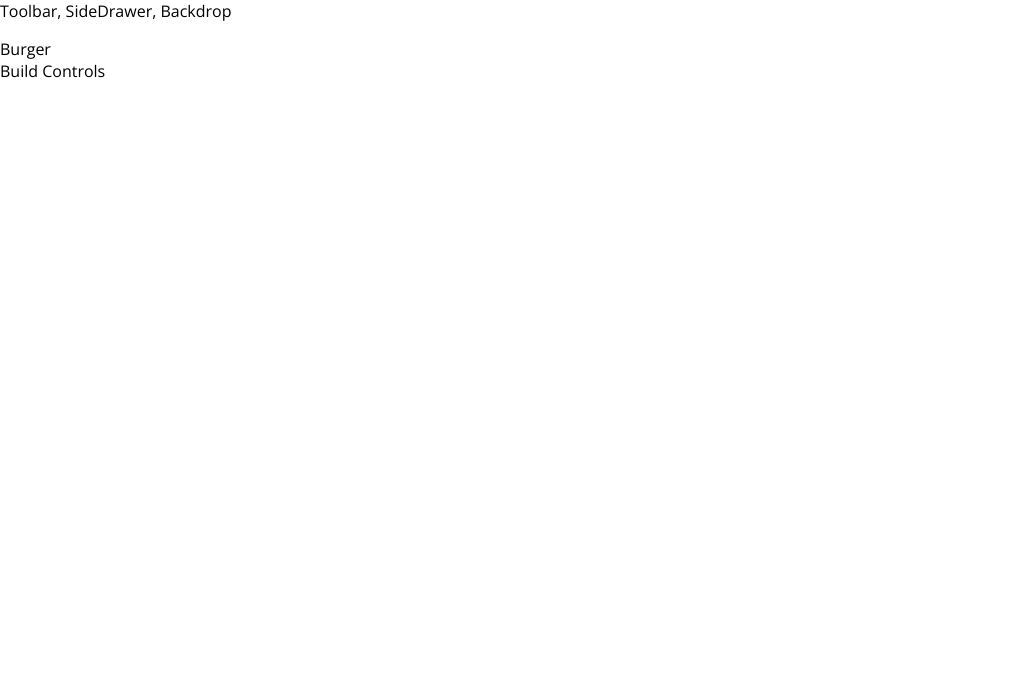
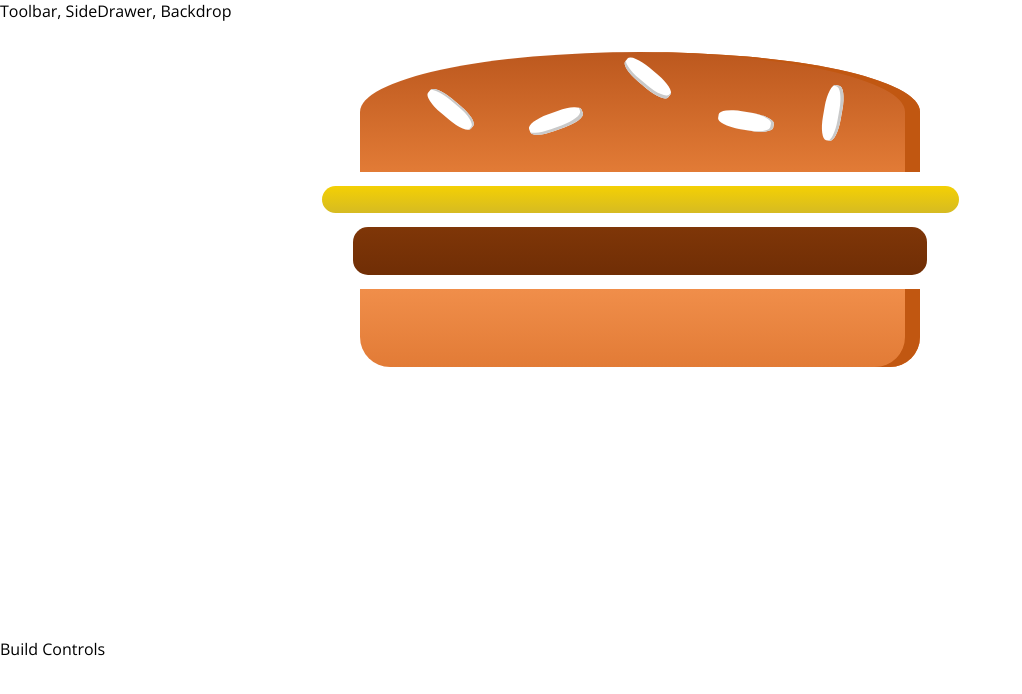
Before and after one commit to IuriiZhuk/react-burger, a React app: page / in a window 1280 px wide. Shown: the top 694 px of the page, without its empty margins (0-1022 px from the left). Built offline with nearby package versions, Linux system fonts and the light colour scheme.

Commit message:
Add Burger with hardcode ingredient

```diff
--- a/package.json
+++ b/package.json
@@ -31,6 +31,7 @@
     "postcss-flexbugs-fixes": "3.2.0",
     "postcss-loader": "2.0.8",
     "promise": "8.0.1",
+    "prop-types": "^15.6.2",
     "raf": "3.4.0",
     "react": "^16.4.2",
     "react-dev-utils": "^5.0.1",
--- /dev/null
+++ b/src/components/Burger/Burger.css
@@ -0,0 +1,28 @@
+.Burger {
+  width: 100%;
+  margin: auto;
+  height: 250px;
+  overflow: scroll;
+  text-align: center;
+  font-weight: bold;
+  font-size: 1.2rem;
+}
+
+@media (min-width: 500px) and (min-height: 400px) {
+  .Burger {
+    width: 350px;
+    height: 300px;
+  }
+}
+@media (min-width: 500px) and (min-height: 401px) {
+  .Burger {
+    width: 450px;
+    height: 400px;
+  }
+}
+@media (min-width: 1000px) and (min-height: 700px) {
+  .Burger {
+    width: 700px;
+    height: 600px;
+  }
+}
--- a/src/components/Burger/Burger.js
+++ b/src/components/Burger/Burger.js
@@ -0,0 +1,17 @@
+import React from 'react';
+
+import classes from './Burger.css';
+import BurgerIngridient from './BurgerIngridient/BurgerIngridient';
+
+const Burger = props => {
+  return (
+    <div className={classes.Burger}>
+      <BurgerIngridient type="bread-top" />
+      <BurgerIngridient type="cheese" />
+      <BurgerIngridient type="meat" />
+      <BurgerIngridient type="bread-bottom" />
+    </div>
+  );
+};
+
+export default Burger;
--- a/src/components/Burger/BurgerIngridient/BurgerIngridient.js
+++ b/src/components/Burger/BurgerIngridient/BurgerIngridient.js
@@ -1,11 +1,13 @@
-import React from 'react';
+import React, { Component } from 'react';
+import PropTypes from 'prop-types';
 
 import classes from './BurgerIngridient.css';
 
-const BurgerIngridient = props => {
+class BurgerIngridient extends Component {
+  render() {
     let ingridient = null;
 
-  switch (props.type) {
+    switch (this.props.type) {
       case 'bread-bottom':
         ingridient = <div className={classes['bread-bottom']} />;
         break;
@@ -29,13 +31,17 @@ const BurgerIngridient = props => {
         ingridient = <div className={classes['bacon']} />;
         break;
       case 'cheese':
-      ingridient = <div className={classes['cheese']} />;
+        ingridient = <div className={classes.cheese} />;
         break;
       default:
         ingridient = null;
     }
 
     return ingridient;
+  }
+}
+
+BurgerIngridient.propTypes = {
+  type: PropTypes.string.isRequired,
 };
-
 export default BurgerIngridient;
--- a/src/containers/BurgerBuilder/BurgerBuilder.js
+++ b/src/containers/BurgerBuilder/BurgerBuilder.js
@@ -1,12 +1,13 @@
 import React, { Component } from 'react';
 
 import Auxiliary from '../../hoc/Auxiliary';
+import Burger from '../../components/Burger/Burger';
 
 class BurgerBuilder extends Component {
   render() {
     return (
       <Auxiliary>
-        <div> Burger </div>
+        <Burger />
         <div> Build Controls </div>
       </Auxiliary>
     );
```
Lines whose indentation alone changed are shown as unchanged.
